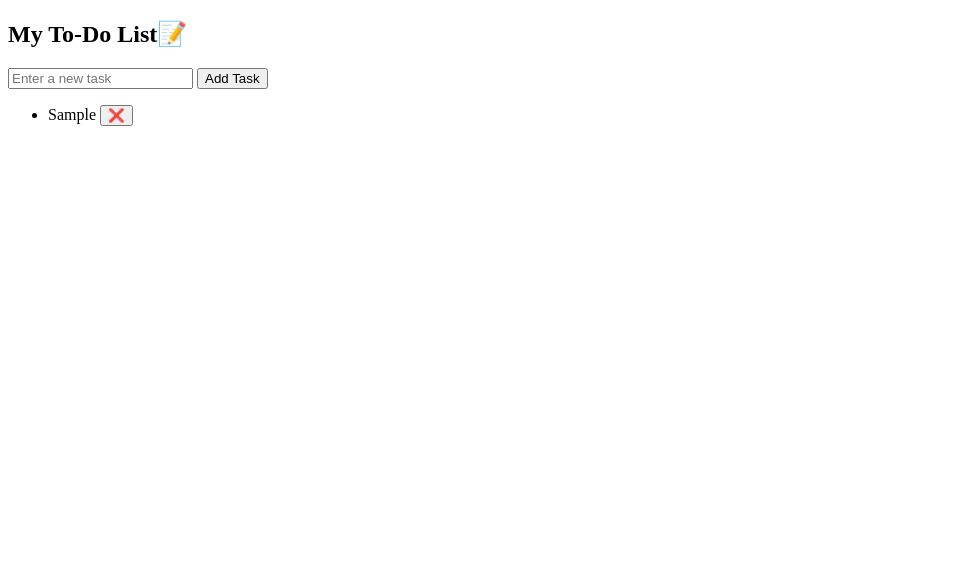
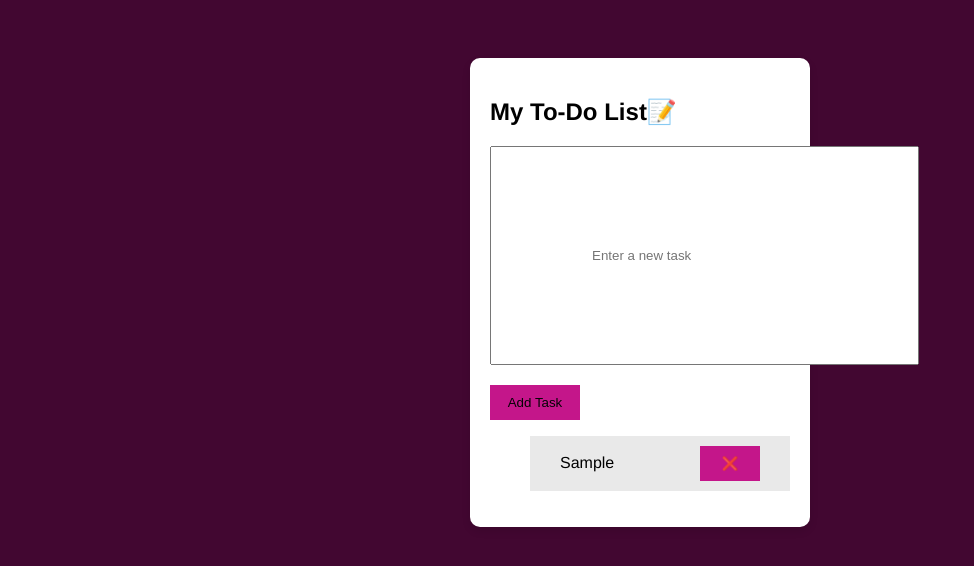
Before and after one commit to Amshavarthana-S/todo-js-practice, a plain HTML site: page index.html in a window 1280 px wide. Both pictures are taken after typing "Sample" into the empty fields and a click on the button "Add Task". Shown: the whole page, without its empty margins (0-974 px from the left). Drawn offline with Linux system fonts and the light colour scheme.

Commit message:
Style changes

```diff
--- a/index.html
+++ b/index.html
@@ -4,7 +4,7 @@
     <meta charset="UTF-8">
     <meta name="viewport" content="width=device-width, initial-scale=1.0">
     <title>To-Do List</title>
-    <link rel="stylesheet" src="style.css"/>
+    <link rel="stylesheet" href="style.css"/>
 </head>
 <body>
     <div class="todo-container">
--- a/style.css
+++ b/style.css
@@ -1,6 +1,6 @@
 body{
     font-family: 'Franklin Gothic Medium', 'Arial Narrow', Arial, sans-serif;
-    background-color: #f2f2f2;
+    background-color:rgb(66, 7, 49);
     padding: 50px;
     display: flex;
     justify-content: center;
@@ -13,21 +13,34 @@ body{
     box-shadow: 0 4px 8px rgba(0,0,0,0.1);
 }
 input[type="text"]{
-    width: 100%;
+    width: 75%;
     padding: 100px;
-    margin-bottom:10px;
+    margin-bottom:20px;
+
 }
-
+button {
+  width: 30%;
+  padding: 10px;
+  background: #c4168a;
+  color: rgb(5, 3, 5);
+  border: none;
+  cursor: pointer;
+}
+button:hover{
+background-color: rgb(126, 13, 83);
+}
 li{
     list-style: none;
-    padding: 8px;
+    padding: 10px 30px;
     background: #e9e9e9;
-    margin-top: 5px;
+    margin-top: 8px;
     display: flex;
-    justify-content: space-between;
+    justify-content:space-between;
     align-items:center;
 }
 .done{
     text-decoration: line-through;
-    color: gray;
+    color: rgb(128, 128, 128);
+
+
 }
```
